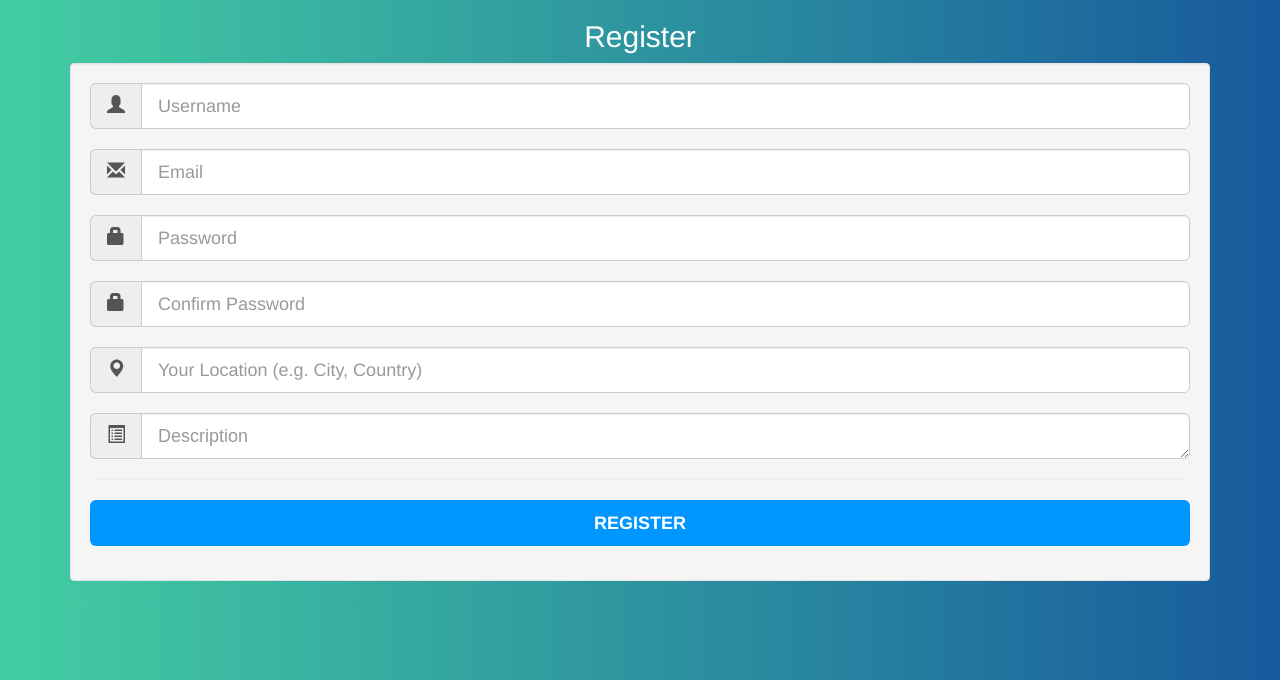
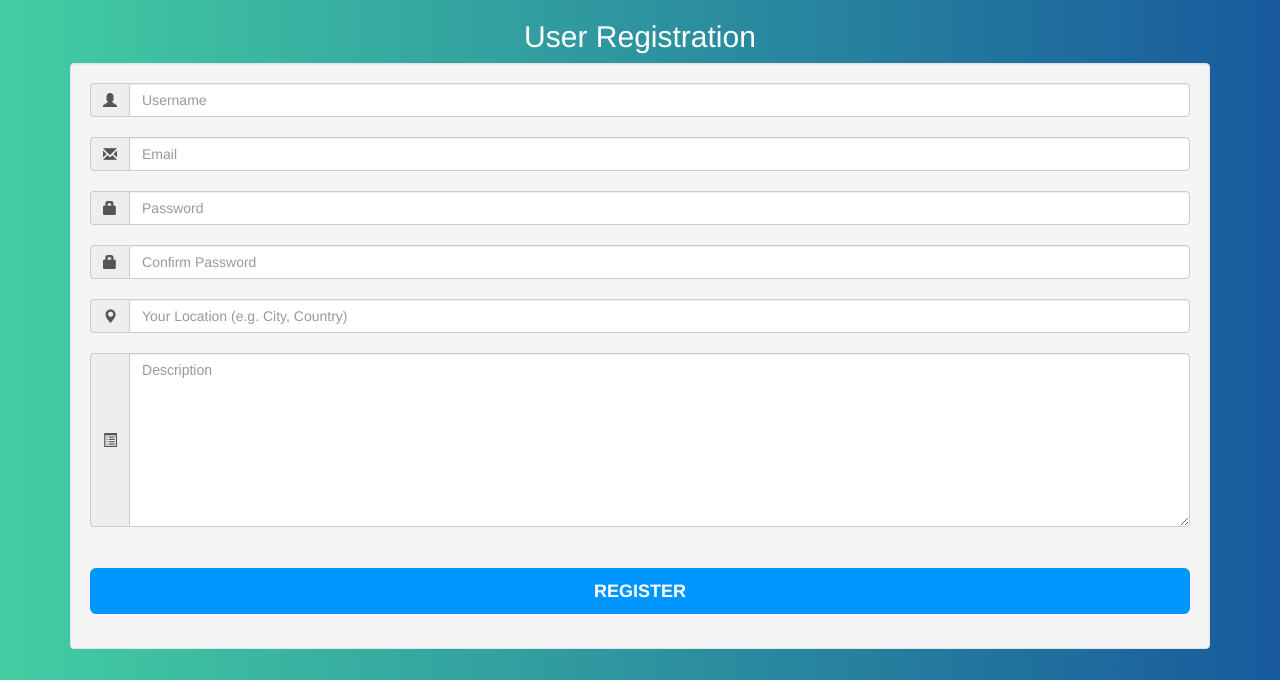
Before and after one commit to VarunTejaMaguluri0090/Organic-Chemistry-Flashcards, a Flask app: page /register in a window 1280 px wide. Shown: the part 120-800 px from the top of the page. Run offline with Flask 2, Linux system fonts and the light colour scheme; some libraries are stand-ins or nearby versions.

Commit message:
Small UI Change

```diff
--- a/templates/login.html
+++ b/templates/login.html
@@ -1,6 +1,6 @@
 {% extends "layout.html" %}
 {% block body %}
-    <h2 style="color:white;text-align:center">Log In</h2>
+    <h2 style="color:white;text-align:center">User Log In</h2>
     {% if error %}
         <div class="alert alert-danger" role="alert">{{ error }}</div>
     {% endif %}
--- a/templates/register.html
+++ b/templates/register.html
@@ -3,7 +3,7 @@
 {% extends "layout.html" %}
 {% block body %}
 
-<h2 style="color:white;text-align:center">Register</h2>
+<h2 style="color:white;text-align:center">User Registration</h2>
 {% if error %}
     <div class="alert alert-danger" role="alert">{{ error }}</div>
 {% endif %}
@@ -11,38 +11,38 @@
   <form method="POST" action="{{ url_for('register_user') }}">
     {{ form.csrf_token }}
 
-    <div class="input-group input-group-lg">
+    <div class="input-group mb-3">
 
       <span class="input-group-addon"><i class="glyphicon glyphicon-user"></i></span>
       <input type="text" name="username" class="form-control" placeholder="Username">
 
         </div>
         <br>
-        <div class="input-group input-group-lg">
+        <div class="input-group mb-3">
 
           <span class="input-group-addon"><i class="glyphicon glyphicon-envelope"></i></span>
           <input type="email" name="email" class="form-control" placeholder="Email">
         </div>
         <br>
-        <div class="input-group input-group-lg">
+        <div class="input-group mb-3">
 
           <span class="input-group-addon"><i class="glyphicon glyphicon-lock"></i></span>
           <input type="password" name="password" class="form-control" placeholder="Password">
         </div>
         <br>
-        <div class="input-group input-group-lg">
+        <div class="input-group mb-3">
 
           <span class="input-group-addon"><i class="glyphicon glyphicon-lock"></i></span>
           <input type="password" name="password_confirm" class="form-control" placeholder="Confirm Password">
         </div>
         <br>
-        <div class="input-group input-group-lg">
+        <div class="input-group mb-3">
 
           <span class="input-group-addon"><i class="glyphicon glyphicon-map-marker"></i></span>
           <input type="text" name="location" class="form-control" placeholder="Your Location (e.g. City, Country)">
         </div>
         <br>
-         <div class="input-group input-group-lg">
+         <div class="input-group mb-3">
 
           <span class="input-group-addon"><i class="glyphicon glyphicon-list-alt" ></i></span>
           {{ form.description(class="form-control", rows="8", placeholder="Description") }}
```
Also changed, not shown: db/project.db.
